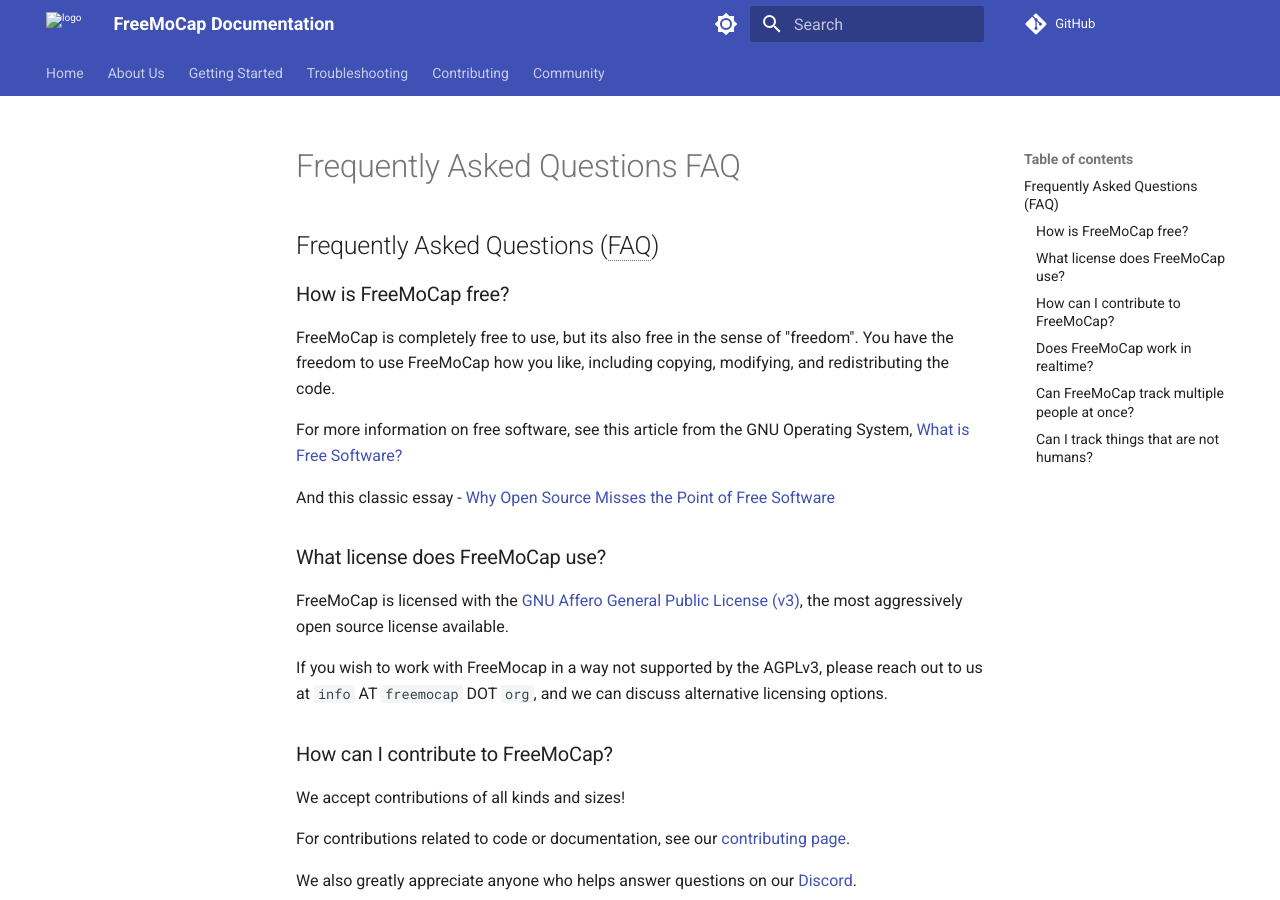
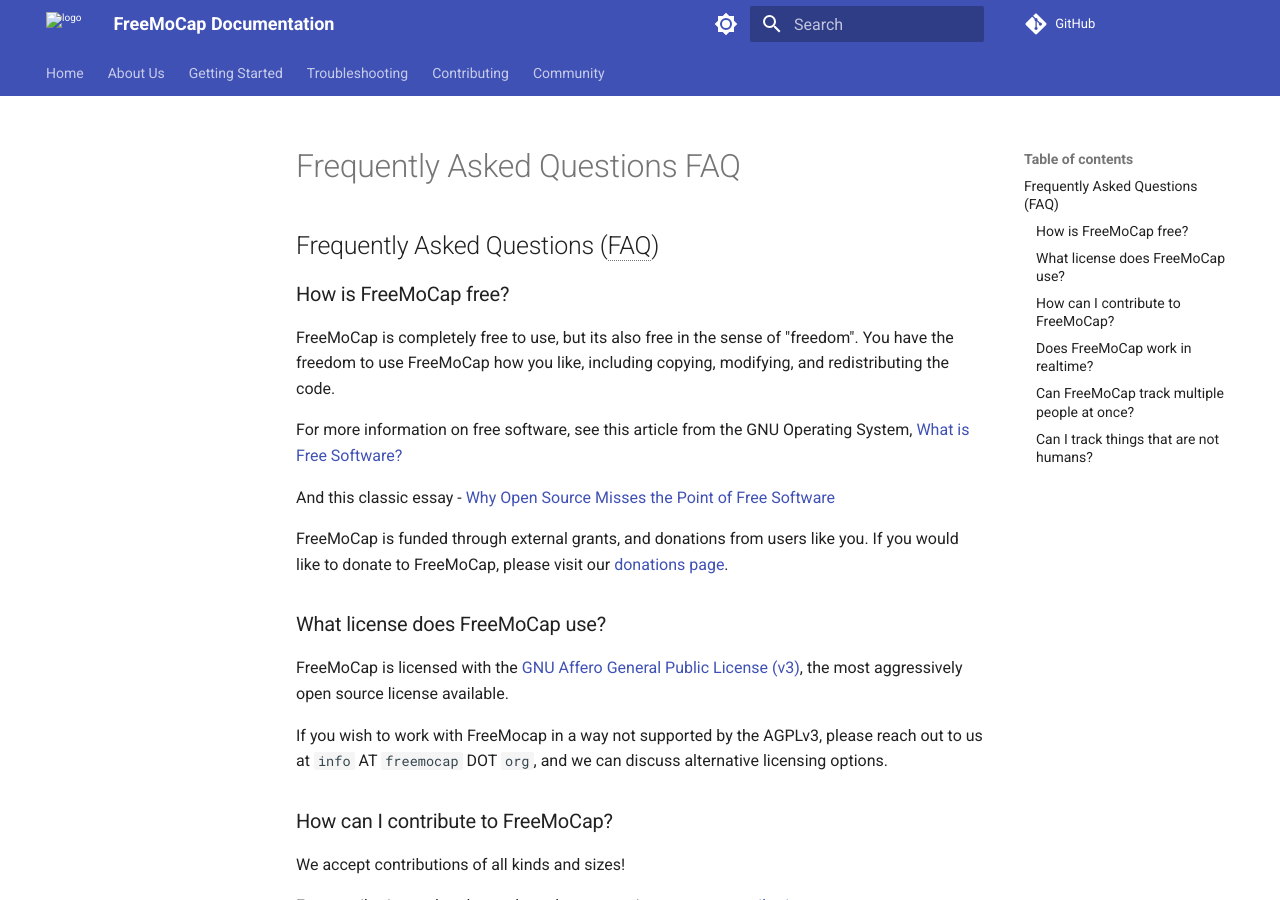
Before and after one commit to freemocap/documentation, an MkDocs documentation site: the page built from docs/Writerside/topics/Frequently-Asked-Questions-FAQ.md, in a window 1280 px wide and 900 px high. Built offline with MkDocs 1.6.1 and Material for MkDocs 9.7.7, drawn with Linux system fonts in a browser that asks for light colours; comment, search, counter and statistics services are not loaded.

Commit message:
Add note on funding to the FAQ

```diff
--- a/docs/Writerside/topics/Frequently-Asked-Questions-FAQ.md
+++ b/docs/Writerside/topics/Frequently-Asked-Questions-FAQ.md
@@ -7,6 +7,9 @@
 For more information on free software, see this article from the GNU Operating System, [What is Free Software?](https://www.gnu.org/philosophy/free-sw.en.html)
 
 And this classic essay - [Why Open Source Misses the Point of Free Software](https://www.gnu.org/philosophy/open-source-misses-the-point.en.html)
+
+FreeMoCap is funded through external grants, and donations from users like you. If you would like to donate to FreeMoCap,
+please visit our [donations page](https://freemocap.org/about-us.html#donate).
 
 ## What license does FreeMoCap use?
 FreeMoCap is licensed with the [GNU Affero General Public License (v3)](https://www.gnu.org/licenses/agpl-3.0.en.html), the most aggressively open source license available.
```
